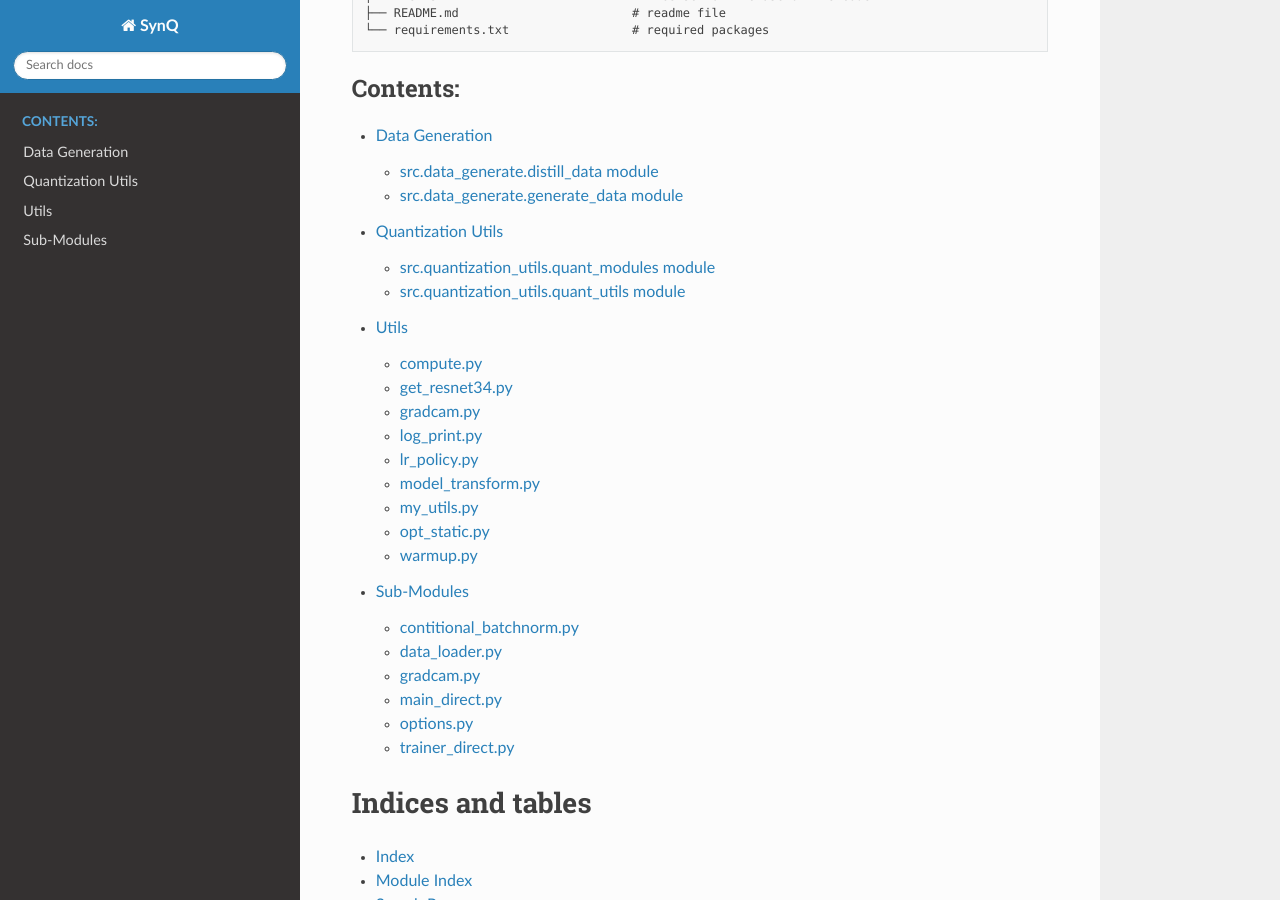
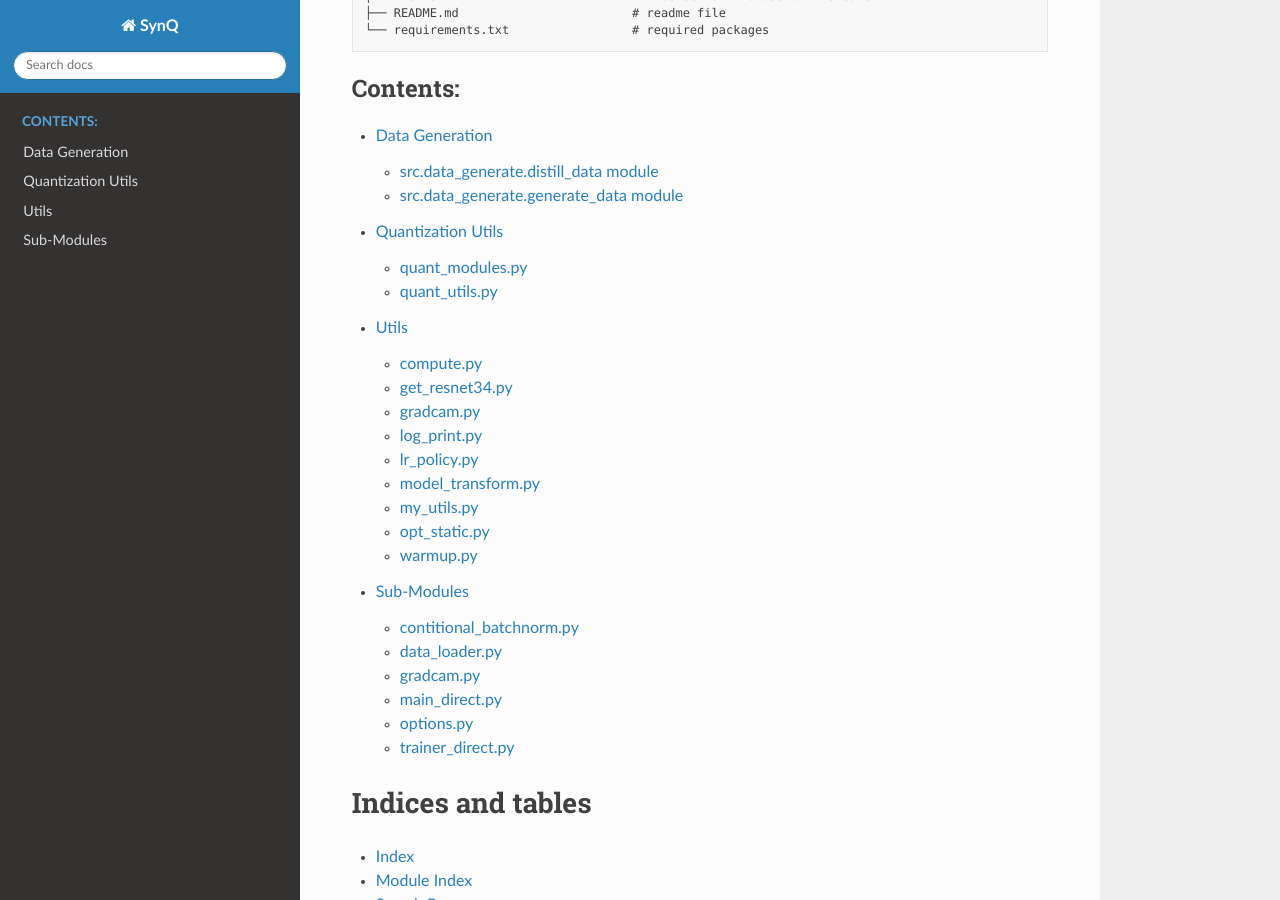
Before and after one commit to weesunghyun/SynQ, a Sphinx documentation site: the page built from docs/source/index.rst, in a window 1280 px wide and 900 px high, scrolled down 2070 px. Built offline with Sphinx 7.4.7 and the Read the Docs theme 2.0.0, drawn with Linux system fonts in a browser that asks for light colours.

Commit message:
update rst file for sphinx

```diff
--- a/docs/source/src.quantization_utils.rst
+++ b/docs/source/src.quantization_utils.rst
@@ -1,29 +1,18 @@
-src.quantization\_utils package
-===============================
+Quantization Utils
+===================
 
-.. Submodules
-.. ----------
-
-src.quantization\_utils.quant\_modules module
----------------------------------------------
+quant\_modules.py
+------------------
 
 .. automodule:: quantization_utils.quant_modules
    :members:
    :undoc-members:
    :show-inheritance:
 
-src.quantization\_utils.quant\_utils module
--------------------------------------------
+quant\_utils.py
+----------------
 
 .. automodule:: quantization_utils.quant_utils
    :members:
    :undoc-members:
    :show-inheritance:
-
-.. Module contents
-.. ---------------
-
-.. .. automodule:: quantization_utils
-..    :members:
-..    :undoc-members:
-..    :show-inheritance:
--- a/docs/source/src.utils.rst
+++ b/docs/source/src.utils.rst
@@ -1,5 +1,5 @@
-utils module
-=================
+Utils
+======
 
 compute.py
 -----------
```
